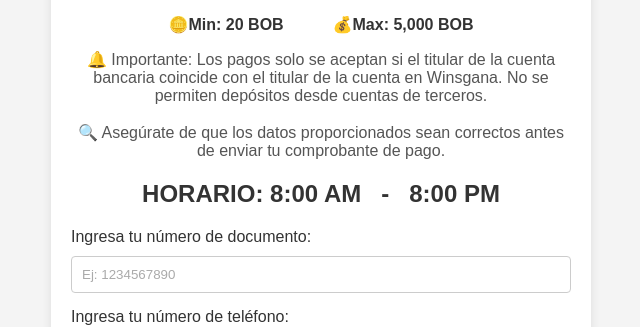
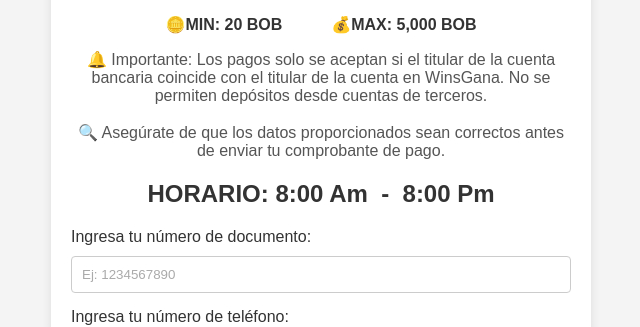
Before and after one commit to winsgana/DEPOSITOS, a plain HTML site: page index.html in a window 1280 px wide. Shown: the part 478-805 px from the top of the page, without its empty margins (319-959 px from the left). Drawn offline with Linux system fonts and the light colour scheme.

Commit message:
Update index.html

```diff
--- a/index.html
+++ b/index.html
@@ -127,13 +127,14 @@
   <img src="logo.png" alt="Logo" width="250">
   <h1>🛡️ESCANEA Y PAGA</h1>
   <img src="qr.png" alt="Logo" width="300">
-  <h2><span class="icon-text">🪙</span>Min: 20 BOB&nbsp;&nbsp;&nbsp;&nbsp;&nbsp;&nbsp;&nbsp;&nbsp;&nbsp;&nbsp;&nbsp;<span class="icon-text">💰</span>Max: 5,000 BOB</h2>
+  <h2><span class="icon-text">🪙</span>MIN: 20 BOB&nbsp;&nbsp;&nbsp;&nbsp;&nbsp;&nbsp;&nbsp;&nbsp;&nbsp;&nbsp;&nbsp;<span class="icon-text">💰</span>MAX: 5,000 BOB</h2>
   <p class="instruction">🔔 Importante:
-    Los pagos solo se aceptan si el titular de la cuenta bancaria coincide con el titular de la cuenta en Winsgana.
+    Los pagos solo se aceptan si el titular de la cuenta bancaria coincide con el titular de la cuenta en WinsGana.
     No se permiten depósitos desde cuentas de terceros.
     <br><br>
     🔍 Asegúrate de que los datos proporcionados sean correctos antes de enviar tu comprobante de pago.</p>
-  <h1>HORARIO: 8:00 AM&nbsp;&nbsp;   -&nbsp;&nbsp;  8:00 PM</h1>
+  <h1>HORARIO: 8:00 Am&nbsp;&nbsp;-&nbsp;&nbsp;8:00 Pm</h1>
+
   <!-- Formulario -->
   <form id="uploadForm">
     <label for="docNumber">Ingresa tu número de documento:</label>
```
